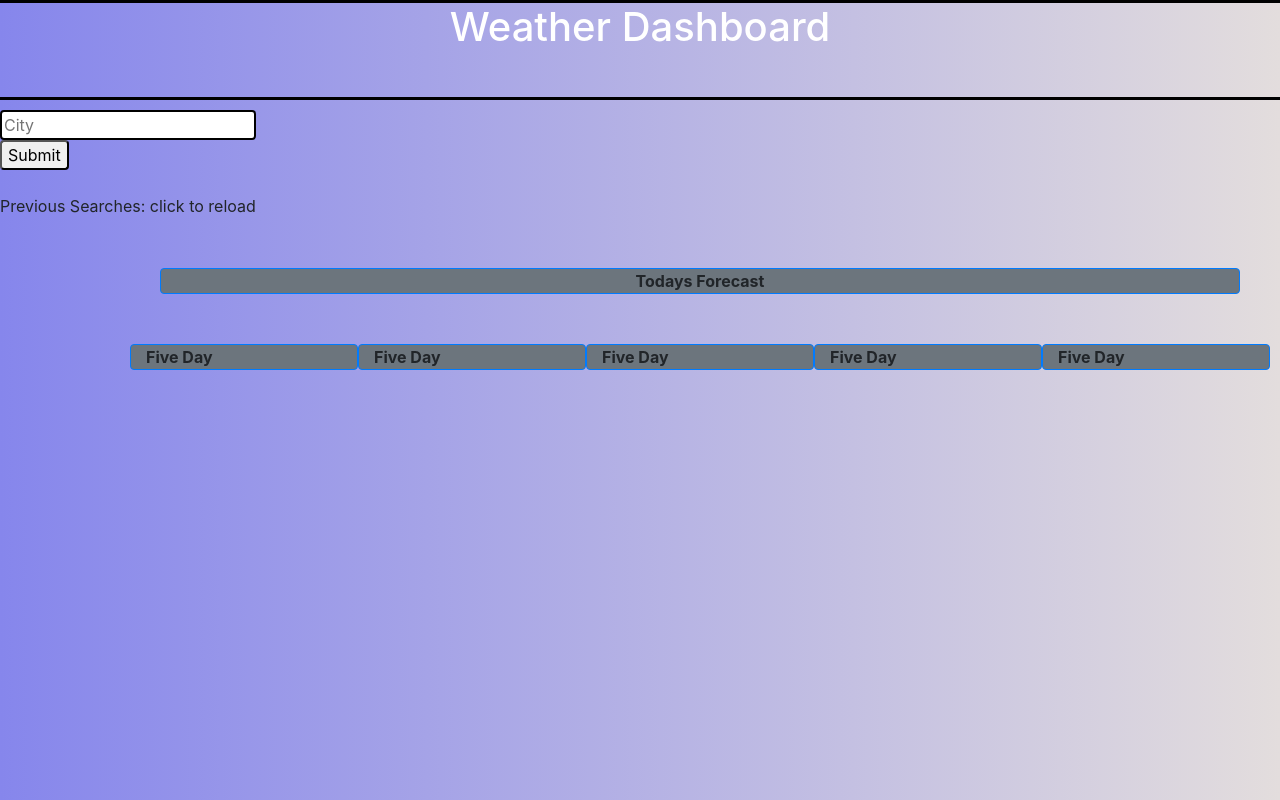
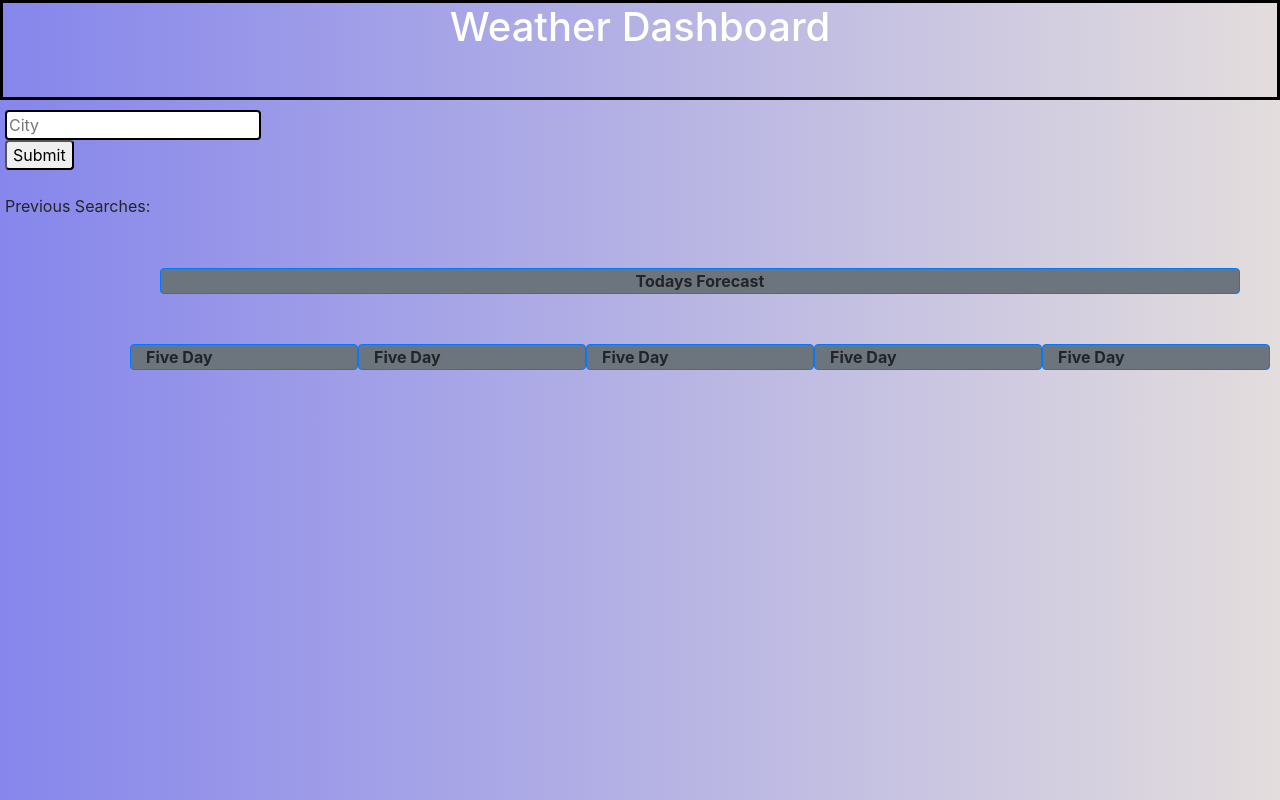
Before and after one commit to CBshmear/Could-Be-Raining, a plain HTML site: page index.html in a window 1280 px wide. Drawn offline with nearby package versions, Linux system fonts and the light colour scheme.

Commit message:
page styling update

```diff
--- a/index.html
+++ b/index.html
@@ -17,7 +17,7 @@
         <button type="submit" id="city-submit" class="rounded">Submit</button>
     </form>
         <br>
-    <aside id="searched-cities">Previous Searches: click to reload </aside>
+    <aside id="searched-cities">Previous Searches: </aside>
     <div class ="container">
         <div class="col d-flex">
             <div id="todays-forecast" class="col border text-center font-weight-bold border-primary rounded bg-secondary">Todays Forecast</div>
--- a/script.js
+++ b/script.js
@@ -26,6 +26,7 @@ function displaySearched() {
   var searchedListItem = document.createElement("button");
   var storedCity = localStorage.getItem("city");
   searchedListItem.setAttribute("data-city", storedCity);
+  searchedListItem.setAttribute("style", "margin: 2px;");
   searchedListItem.textContent = storedCity;
   searchedEl.appendChild(searchedList);
   searchedList.appendChild(searchedListItem);
--- a/style.css
+++ b/style.css
@@ -3,8 +3,7 @@ header {
     text-align: center;
     color:rgb(255, 255, 255);
     height: 100px;
-    border-top: solid black 3px;
-    border-bottom: solid black 3px;
+    border: solid black 3px;
     margin-bottom: 10px;
 }
 
@@ -14,9 +13,22 @@ body {
 
 #city-input {
     border: solid 2px;
+    margin-left: 5px;
+}
+
+#city-submit {
+    margin-left: 5px;
+}
+
+#searched-cities {
+    margin-left: 5px;
 }
 
 .container {
     margin-right: 10px;
     margin-top: 50px;
 }
+
+ul {
+    margin-bottom: 2px;
+}
```
